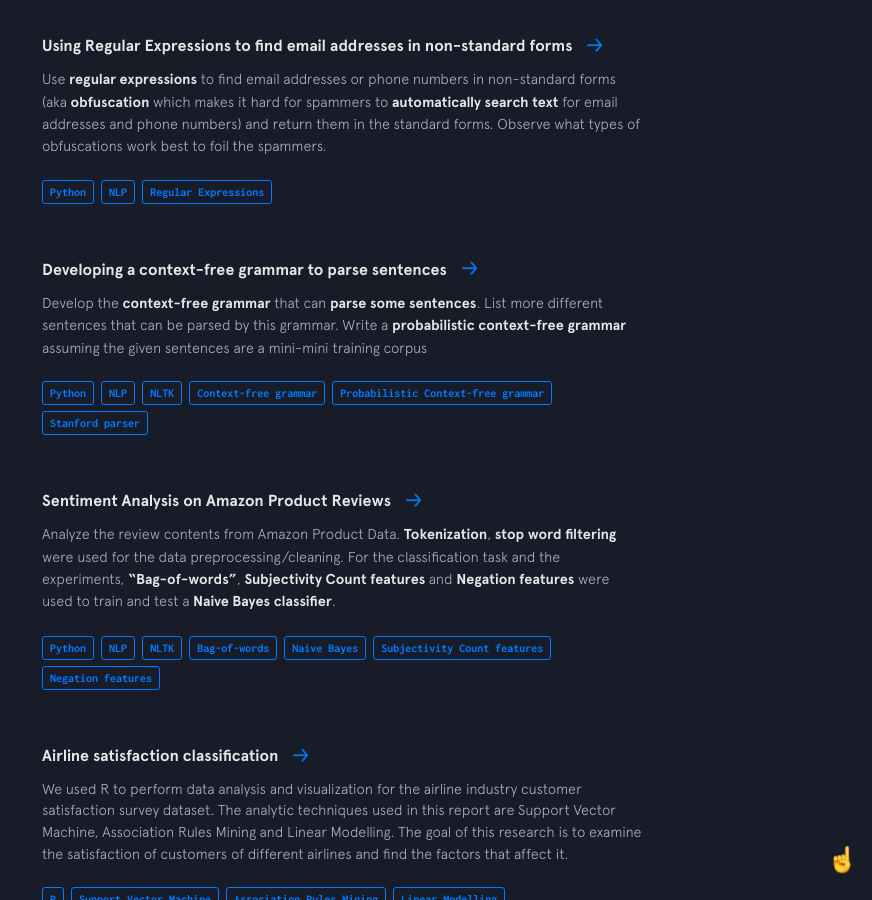
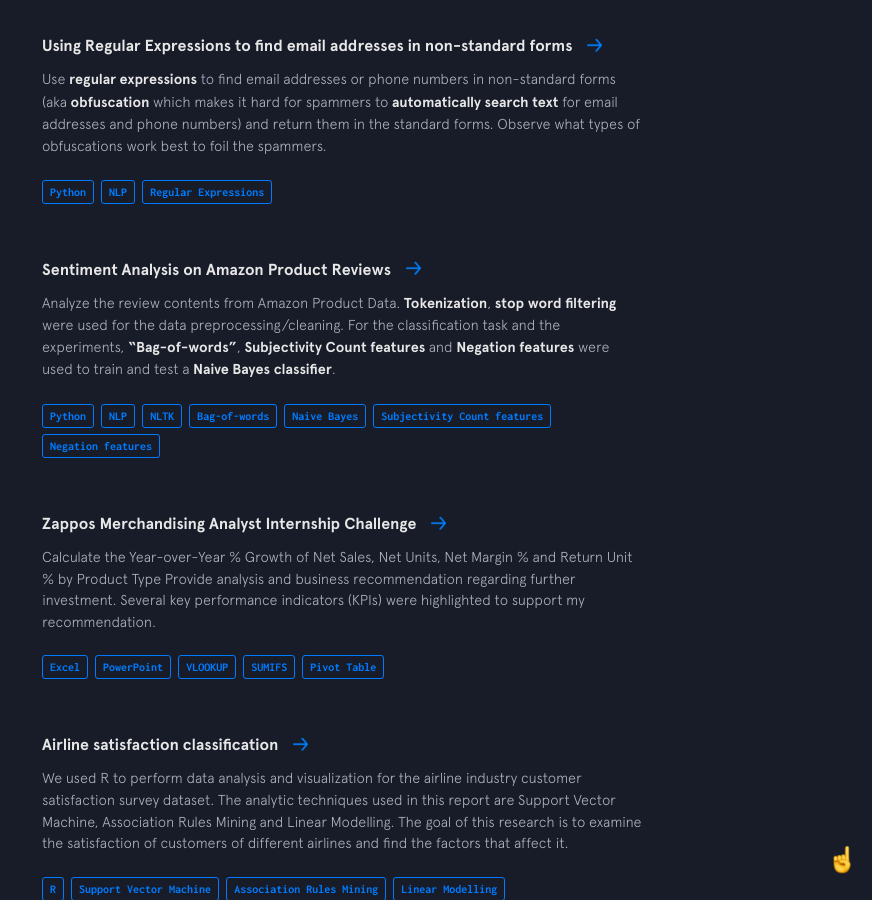
Before and after one commit to harper-he/harper-he.github.io, a Jekyll site: the page built from index.html, in a window 1280 px wide and 900 px high, scrolled down 4567 px. Shown: the whole window, without its empty margins (408-1280 px from the left). Built offline with Jekyll 4.4.1, drawn with Linux system fonts in a browser that asks for light colours; nearby versions of some CDN libraries; some of the changed text lies outside the part shown.

Commit message:
Update other-projects.yml

```diff
--- a/_data/other-projects.yml
+++ b/_data/other-projects.yml
@@ -57,21 +57,6 @@
     - thing: NLP
     - thing: Regular Expressions
 
-- name: Developing a context-free grammar to parse sentences
-  url: https://github.com/harper-he/Python/tree/master/Natural%20Language%20Processing/Context-Free%20Grammars
-  code: https://github.com/harper-he/Python/tree/master/Natural%20Language%20Processing/Context-Free%20Grammars
-  description: Develop the <strong>context-free grammar</strong> that can <strong>parse some sentences</strong>.
-               List more different sentences that can be parsed by this grammar.
-               Write a <strong>probabilistic context-free grammar</strong> assuming the given sentences are a mini-mini training corpus
-  used:
-    - thing: Python
-    - thing: NLP
-    - thing: NLTK
-    - thing: Context-free grammar
-    - thing: Probabilistic Context-free grammar
-    - thing: Stanford parser
-
-
 - name: Sentiment Analysis on Amazon Product Reviews
   url: https://github.com/harper-he/Python/tree/master/Natural%20Language%20Processing/Sentiment%20Analysis%20on%20Amazon%20Product%20Reviews
   code: https://github.com/harper-he/Python/tree/master/Natural%20Language%20Processing/Sentiment%20Analysis%20on%20Amazon%20Product%20Reviews
@@ -86,6 +71,7 @@
     - thing: Naive Bayes
     - thing: Subjectivity Count features
     - thing: Negation features
+
 
 
 # - name: Crowd DJ
@@ -112,16 +98,18 @@
 #   - thing: Marionette
 #   - thing: Cordova
 
-# - name: Personal Website V2
-#   url: https://bchiang7.github.io/v2
-#   code: https://github.com/bchiang7/v2
-#   description: Second iteration of my personal website. Designed and developed with a conscious effort to avoid using any superfluous frameworks like Bootstrap.
-#   used:
-#     - thing: Jekyll
-#     - thing: Handlebars
-#     - thing: SCSS
-#     - thing: JavaScript
-#     - thing: Github Pages
+- name: Zappos Merchandising Analyst Internship Challenge
+  url: https://github.com/harper-he/Excel/tree/master/Merch%20Analyst%20Challenge%20Zappos
+  code: https://github.com/harper-he/Excel/tree/master/Merch%20Analyst%20Challenge%20Zappos
+  description: Calculate the Year-over-Year % Growth of Net Sales, Net Units, Net Margin % and Return Unit % by Product Type
+               Provide analysis and business recommendation regarding further investment.
+               Several key performance indicators (KPIs) were highlighted to support my recommendation.
+  used:
+    - thing: Excel
+    - thing: PowerPoint
+    - thing: VLOOKUP
+    - thing: SUMIFS
+    - thing: Pivot Table
 
 # - name: React Resume
 #   url: https://bchiang7.github.io/react-profile/
@@ -186,6 +174,20 @@
     - thing: Association Rules Mining
     - thing: Linear Modelling
 
+- name: Developing a context-free grammar to parse sentences
+  url: https://github.com/harper-he/Python/tree/master/Natural%20Language%20Processing/Context-Free%20Grammars
+  code: https://github.com/harper-he/Python/tree/master/Natural%20Language%20Processing/Context-Free%20Grammars
+  description: Develop the <strong>context-free grammar</strong> that can <strong>parse some sentences</strong>.
+               List more different sentences that can be parsed by this grammar.
+               Write a <strong>probabilistic context-free grammar</strong> assuming the given sentences are a mini-mini training corpus
+  used:
+    - thing: Python
+    - thing: NLP
+    - thing: NLTK
+    - thing: Context-free grammar
+    - thing: Probabilistic Context-free grammar
+    - thing: Stanford parser
+
 
 # - name: JetBlue HumanKinda
 #   url: https://us.mullenlowe.com/work/humankinda/
```
